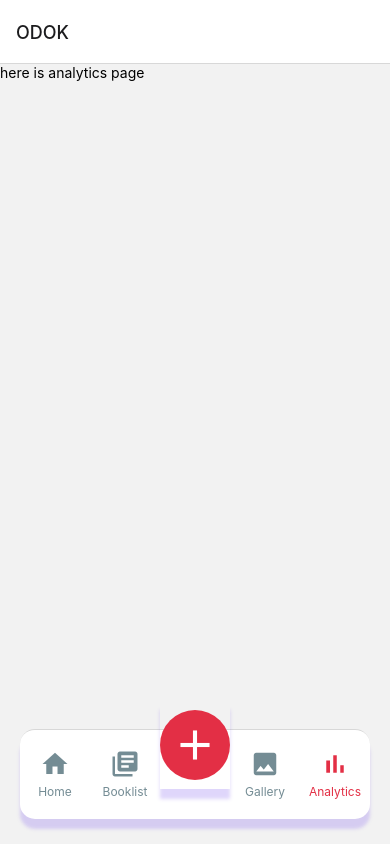
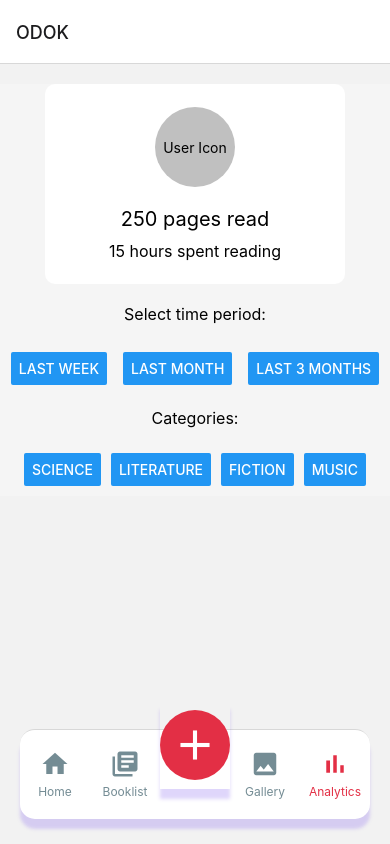
Before and after one commit to edoszhan/odokwan-v1, a React Native app: screen /Analytics in a window 390 px wide. Built offline with nearby package versions, Linux system fonts and the light colour scheme; what @realm/react would draw is missing.

Commit message:
analytics page

```diff
--- a/screens/AnalyticsScreen.js
+++ b/screens/AnalyticsScreen.js
@@ -1,12 +1,235 @@
 import { Text } from "react-native";
+import { View, StyleSheet, Button, FlatList, ScrollView, TouchableOpacity } from 'react-native';
+import { useState } from 'react';
 
 
 const AnalyticsScreen = () => {
-    return(
-        <Text>
-            here is analytics page
-        </Text>
-    );
-}
+    const [pagesRead, setPagesRead] = useState(250);
+    const [timeSpentReading, setTimeSpentReading] = useState('15 hours');
+    const [selectedCategory, setSelectedCategory] = useState(null);
+
+    const handleTimePeriodChange = (timePeriod) => {
+      // Update the sample data based on the selected time period
+      if (timePeriod === 'week') {
+        setPagesRead(100);
+        setTimeSpentReading('8 hours');
+      } else if (timePeriod === 'month') {
+        setPagesRead(500);
+        setTimeSpentReading('20 hours');
+      } else if (timePeriod === 'threeMonths') {
+        setPagesRead(1000);
+        setTimeSpentReading('40 hours');
+      }
+    };
+
+    const handleCategoryPress = (category) => {
+        setSelectedCategory(category);
+      };
+
+      const renderBookItem = ({ item }) => (
+        <View style={styles.bookItem}>
+          <View style={styles.bookImagePlaceholder} />
+          <View style={styles.bookDetails}>
+            <Text style={styles.bookTitle}>{item.title}</Text>
+            <Text style={styles.bookAuthor}>{item.author}</Text>
+          </View>
+        </View>
+      );
+
+      const categoryData = [
+        { id: '1', title: 'Science' },
+        { id: '2', title: 'Literature' },
+        { id: '3', title: 'Fiction' },
+        { id: '4', title: 'Music' },
+      ];
+
+      const bookData = {
+        Science: [
+          { id: '1', title: 'Book 1', author: 'Author 1' },
+          { id: '2', title: 'Book 2', author: 'Author 2' },
+          // Add more books...
+        ],
+        Literature: [
+          { id: '1', title: 'Book A', author: 'Author A' },
+          { id: '2', title: 'Book B', author: 'Author B' },
+          { id: '3', title: 'Book C', author: 'Author C' },
+          // Add more books...
+        ],
+        Fiction: [
+            { id: '1', title: 'Book 1', author: 'Author 1' },
+            { id: '2', title: 'Book 2', author: 'Author 2' },
+        ],
+        Music: [
+            { id: '1', title: 'Book 1', author: 'Author 1' },
+            { id: '2', title: 'Book 2', author: 'Author 2' },
+        ],
+      };
+
+      const bookList = selectedCategory ? bookData[selectedCategory] : [];
+
+      return (
+        <ScrollView>
+        <View style={styles.container}>
+          <View style={styles.rectangle}>
+            <View style={styles.userIcon}>
+              {/* You can replace this with your user icon */}
+              <Text>User Icon</Text>
+            </View>
+            <Text style={styles.pagesText}>{pagesRead} pages read</Text>
+            <Text style={styles.timeText}>{timeSpentReading} spent reading</Text>
+          </View>
+
+          <View style={styles.timePeriodContainer}>
+                <Text style={styles.timePeriodText}>Select time period:</Text>
+                <View style={styles.timePeriodOptions}>
+                <View style={styles.timePeriodButton}>
+                    <Button
+                    title="Last week"
+                    onPress={() => handleTimePeriodChange('week')}
+                    />
+                </View>
+                <View style={styles.timePeriodButton}>
+                    <Button
+                    title="Last month"
+                    onPress={() => handleTimePeriodChange('month')}
+                    />
+                </View>
+                <View style={styles.timePeriodButton}>
+                    <Button
+                    title="Last 3 months"
+                    onPress={() => handleTimePeriodChange('threeMonths')}
+                    />
+                </View>
+                </View>
+            </View>
+
+          <View style={styles.categoryContainer}>
+            <Text style={styles.categoryTitle}>Categories:</Text>
+            <View style={styles.categoryButtons}>
+              {categoryData.map((category) => (
+                 <View style={styles.categoryButton} key={category.id}>
+                <Button
+                  title={category.title}
+                  onPress={() => handleCategoryPress(category.title)}
+                />
+                 </View>
+              ))}
+            </View>
+          </View>
+
+          {selectedCategory && (
+            <View style={styles.booksContainer}>
+                <Text style={styles.booksTitle}>Books in {selectedCategory} category:</Text>
+                <FlatList
+                    data={bookList}
+                    renderItem={renderBookItem}
+                    keyExtractor={(item) => item.id}
+                />
+            </View>
+          )}
+        </View>
+        </ScrollView>
+      );
+    };
+
+
+const styles = StyleSheet.create({
+    container: {
+        flex: 1,
+        justifyContent: 'flex-start',
+        alignItems: 'center',
+        backgroundColor: '#F5F5F5',
+        marginTop: 20,
+      },
+      rectangle: {
+        backgroundColor: 'white',
+        width: 300,
+        height: 200,
+        borderRadius: 10,
+        padding: 20,
+        justifyContent: 'center',
+        alignItems: 'center',
+      },
+      userIcon: {
+        width: 80,
+        height: 80,
+        borderRadius: 40,
+        backgroundColor: '#C0C0C0',
+        justifyContent: 'center',
+        alignItems: 'center',
+        marginBottom: 20,
+      },
+      pagesText: {
+        fontSize: 20,
+        marginBottom: 10,
+      },
+      timeText: {
+        fontSize: 16,
+      },
+      timePeriodContainer: {
+        marginTop: 20,
+        alignItems: 'center',
+      },
+      timePeriodText: {
+        fontSize: 16,
+        marginBottom: 10,
+      },
+      timePeriodOptions: {
+        flexDirection: 'row',
+        marginTop: 10,
+      },
+      timePeriodButton: {
+        margin: 8,
+      },
+      categoryTitle: {
+        fontSize: 16,
+        marginBottom: 10,
+        marginTop: 15,
+      },
+      categoryButtons: {
+        flexDirection: 'row',
+        flexWrap: 'wrap',
+        justifyContent: 'center',
+        marginHorizontal: -500,
+        marginTop: 15,
+      },
+      categoryButton: {
+        marginHorizontal: 5,
+        marginBottom: 10,
+      },
+      booksContainer: {
+        marginTop: 20,
+        width: 300,
+      },
+      booksTitle: {
+        fontSize: 16,
+        marginBottom: 10,
+      },
+      bookItem: {
+        flexDirection: 'row',
+        alignItems: 'center',
+        marginBottom: 10,
+      },
+      bookImagePlaceholder: {
+        width: 80,
+        height: 100,
+        backgroundColor: '#C0C0C0',
+        marginRight: 10,
+      },
+      bookDetails: {
+        flex: 1,
+      },
+      bookTitle: {
+        fontSize: 16,
+        fontWeight: 'bold',
+        marginBottom: 5,
+      },
+      bookAuthor: {
+        fontSize: 14,
+      },
+      scrollContainer: {
+        alignItems: 'center',
+      },
+});
 
 export {AnalyticsScreen};
```
